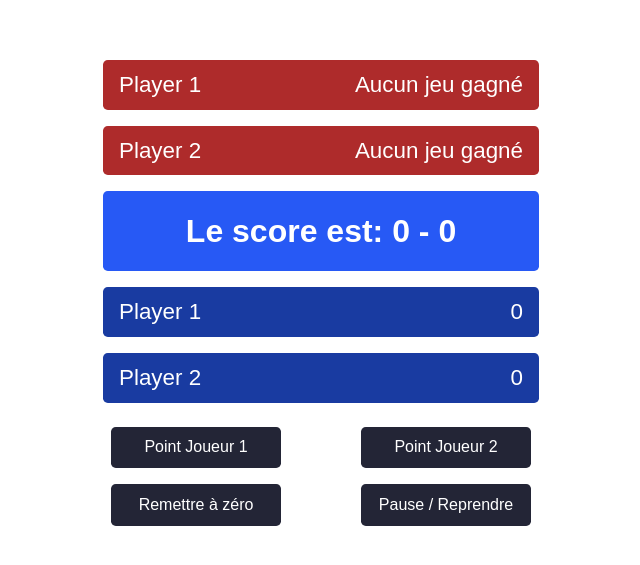
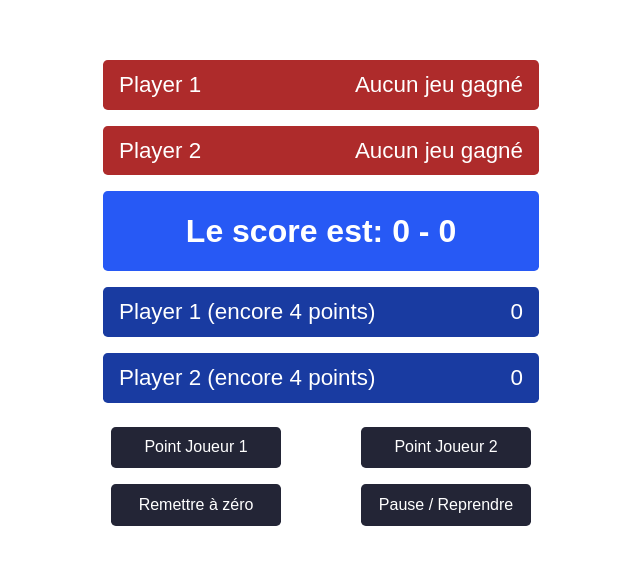
Before and after one commit to OpenClassrooms-Student-Center/7150626-Redux-Tennis-Score, a React (Create React App) app: page / in a window 1280 px wide. Shown: the part 103-668 px from the top of the page, without its empty margins (319-959 px from the left). Built offline with nearby package versions, Linux system fonts and the light colour scheme.

Commit message:
Add points before win

```diff
--- a/src/PlayerScore.js
+++ b/src/PlayerScore.js
@@ -1,13 +1,25 @@
 import { useSelector } from "react-redux";
-import { selectPlayerHasAdvantage, selectPlayerScore } from "./selectors";
+import {
+  selectPlayerHasAdvantage,
+  selectPlayerScore,
+  selectPointBeforeWin,
+} from "./selectors";
 
 export function PlayerScore({ playerId, playerName }) {
   const score = useSelector(selectPlayerScore(playerId));
   const hasAdvantage = useSelector(selectPlayerHasAdvantage(playerId));
+  const pointsBeforeWin = useSelector(selectPointBeforeWin(playerId));
 
   return (
     <div className="player-score">
-      <p>{playerName}</p>
+      <p>
+        {playerName}
+        {pointsBeforeWin === null
+          ? ""
+          : ` (encore ${pointsBeforeWin} ${
+              pointsBeforeWin > 1 ? "points" : "point"
+            })`}
+      </p>
       <p>{(hasAdvantage ? "Avantage " : "") + score}</p>
     </div>
   );
--- a/src/selectors.js
+++ b/src/selectors.js
@@ -1,3 +1,32 @@
+export const selectPointBeforeWin = (playerId) => {
+  const otherPlayerId = playerId === "player1" ? "player2" : "player1";
+  return (state) => {
+    if (state.winner) {
+      return null;
+    }
+    if (state.advantage === playerId) {
+      return 1;
+    }
+    if (state.advantage === otherPlayerId) {
+      return 3;
+    }
+    const playerScore = state[playerId];
+    const otherPlayerScore = state[otherPlayerId];
+    const pointsTo40 =
+      playerScore === 0
+        ? 3
+        : playerScore === 15
+        ? 2
+        : playerScore === 30
+        ? 1
+        : 0;
+    if (otherPlayerScore === 40) {
+      return pointsTo40 + 2;
+    }
+    return pointsTo40 + 1;
+  };
+};
+
 export const selectPlayerHasAdvantage = (playerId) => {
   return (state) => state.advantage === playerId;
 };
```
